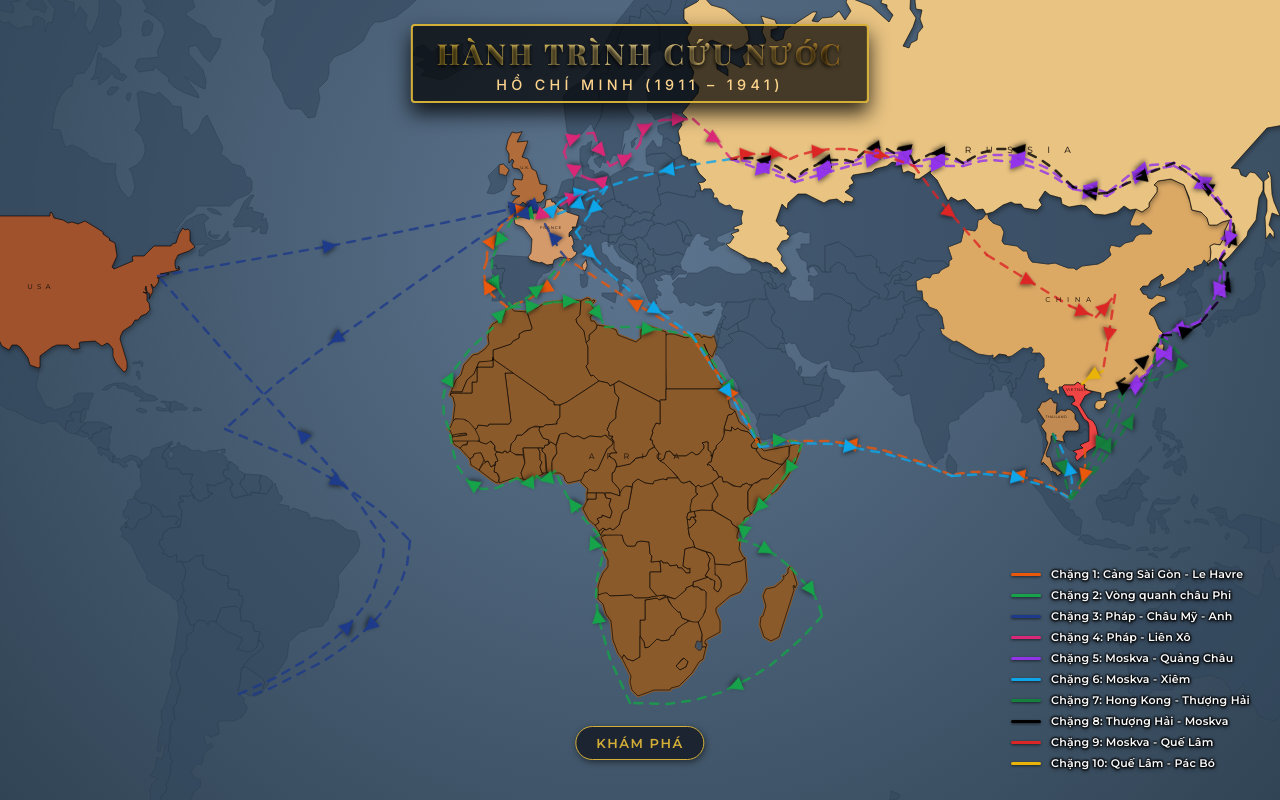
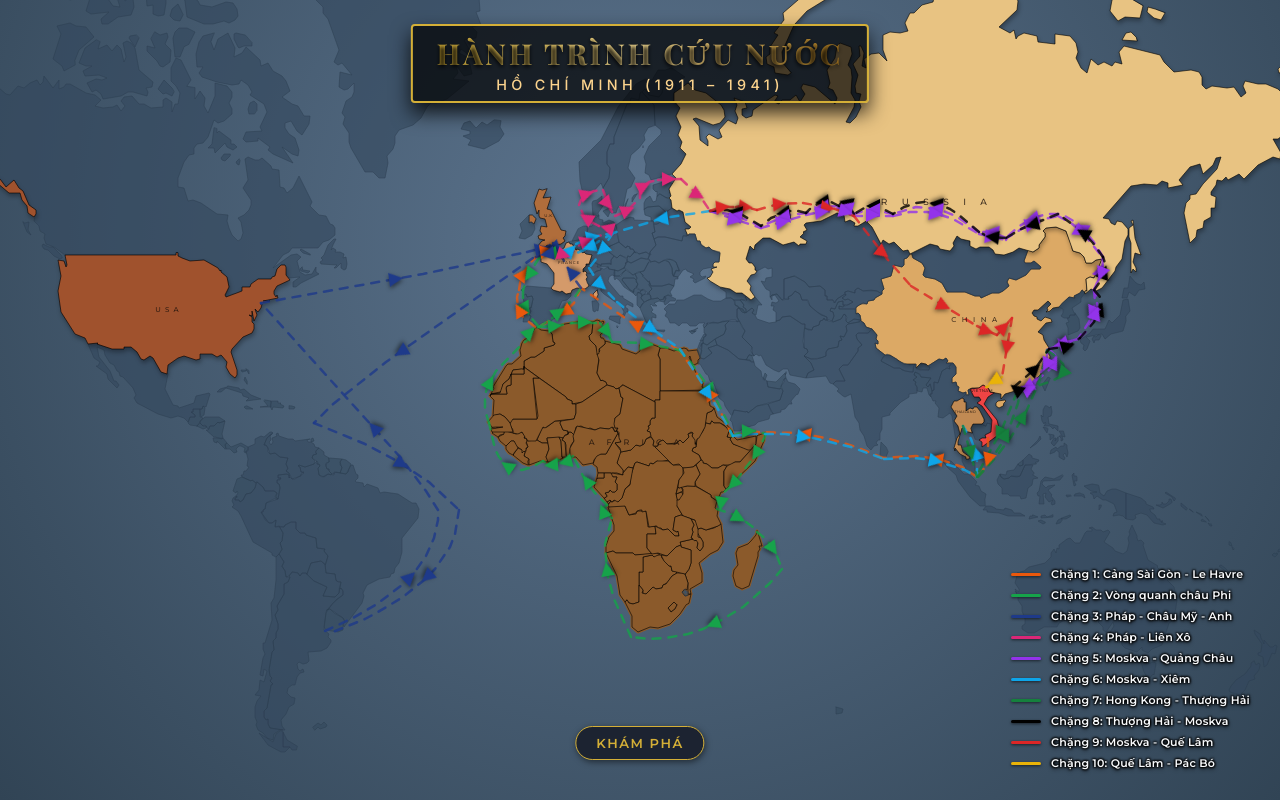
Before and after one commit to ThangVoChien/Van-Ba-Bizarre-Adventure, a Next.js app: page / in a window 1280 px wide. Built offline with nearby package versions, Linux system fonts and the light colour scheme; a web font is replaced by a local one.

Commit message:
Lower default map zoom level
Adjust MapContainer initial zoom from 2.85 to 2.5 in MapComponent.tsx to slightly zoom out the default map view and show more area on load.

```diff
--- a/src/components/MapComponent.tsx
+++ b/src/components/MapComponent.tsx
@@ -526,7 +526,7 @@ export default function MapComponent() {
     <div className="map-frame-wrapper">
       <MapContainer
         center={[20, 20]}
-        zoom={2.85}
+        zoom={2.5}
         zoomSnap={0.05}
         zoomControl={false}
         dragging={false}
```
